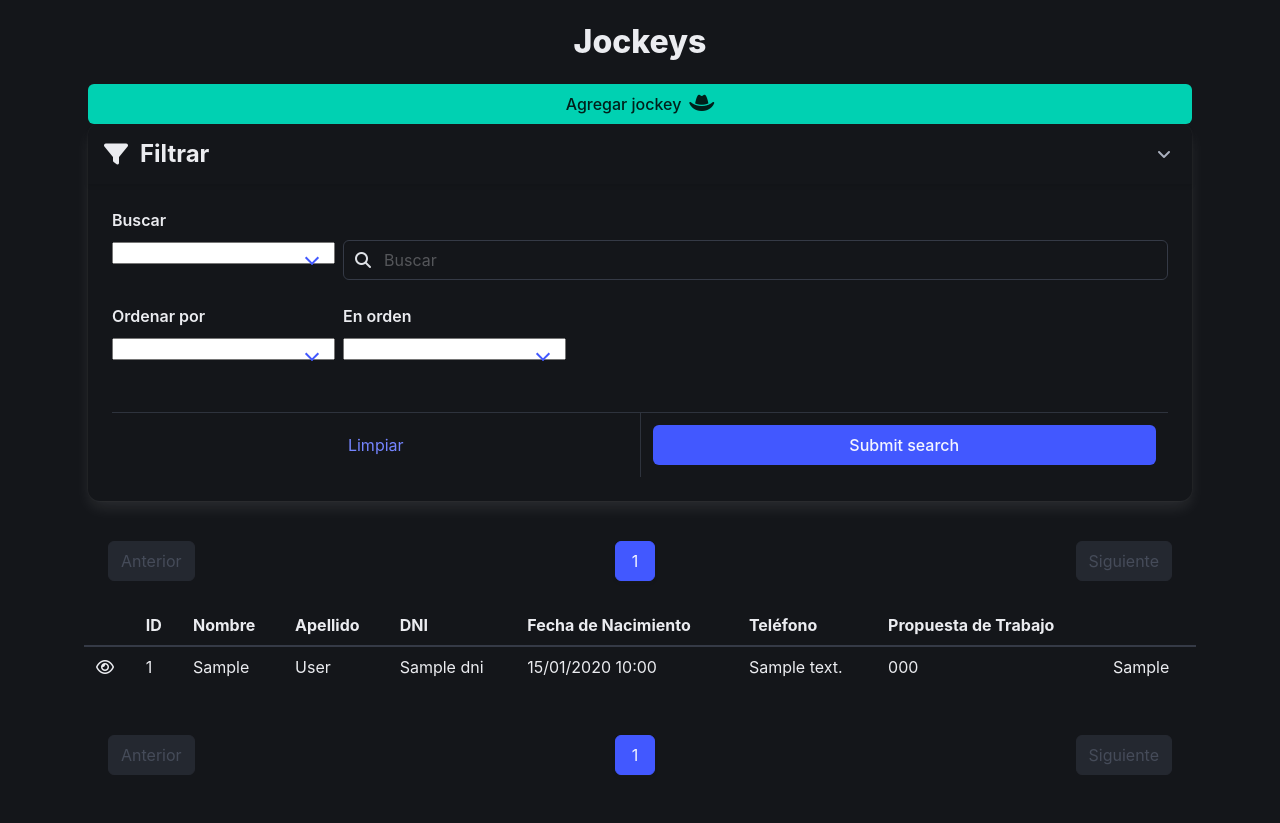
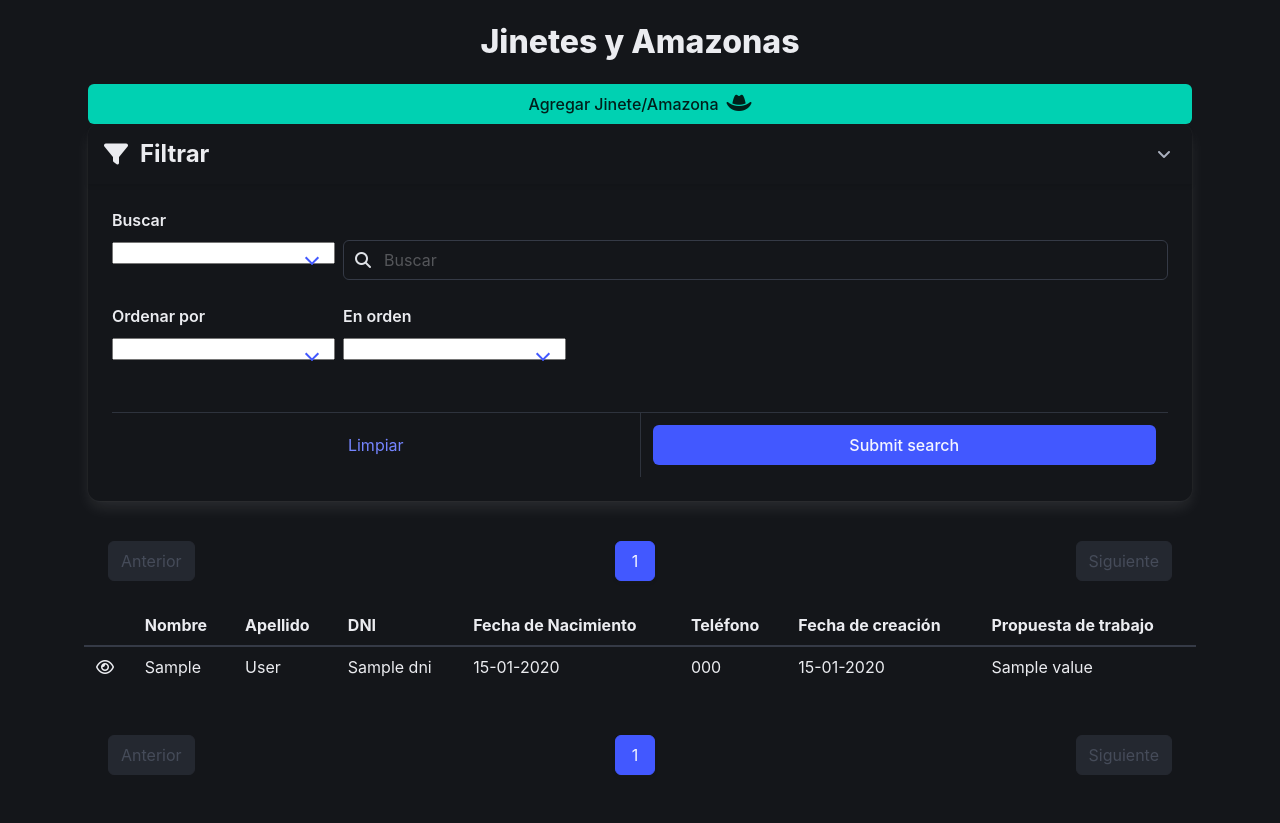
Before and after one commit to notjuanitorres/proyecto2024-CEDICA, a Flask app: template admin/src/web/templates/jockey_amazon/jockeys_amazons.html in a window 1280 px wide. Shown: the part 92-915 px from the top of the page. Run offline with Flask 3, Linux system fonts and the light colour scheme; the template is opened without the code that fills it: most values are stand-ins (such as "Sample title", 1, 10 or a date in 2020); form fields are guessed from the names that the template uses; parts of the project's set-up code (start-up, migrations or seed data) failed here and were passed over; some libraries are stand-ins or nearby versions.

Commit message:
edit j&a index page

```diff
--- a/admin/src/web/templates/jockey_amazon/jockeys_amazons.html
+++ b/admin/src/web/templates/jockey_amazon/jockeys_amazons.html
@@ -14,12 +14,12 @@
 {% endblock %}
 
 {% block inner_title %}
-  Jockeys
+  Jinetes y Amazonas
 {% endblock %}
 
 {% block create_button %}
   <a class="button is-primary level-item" href="{{ url_for('jockey_amazon_bp.create_jockey')}}">
-    Agregar jockey
+    Agregar Jinete/Amazona
     <i class="fa-solid fa-hat-cowboy ml-2 is-size-5"></i>
   </a>
 {% endblock %}
@@ -29,14 +29,13 @@
 
 {% block table_header %}
   <th></th>
-  <th>ID</th>
   <th>Nombre</th>
   <th>Apellido</th>
   <th>DNI</th>
   <th>Fecha de Nacimiento</th>
   <th>Teléfono</th>
-  <th>Propuesta de Trabajo</th>
-  <th></th>
+  <th>Fecha de creación</th>
+  <th>Propuesta de trabajo</th>
 {% endblock %}
 
 {% block top_pagination %}
@@ -65,14 +64,13 @@
         )
       }}
     </td>
-    <td><span class="is-hidden-tablet has-text-weight-bold">ID: </span>{{ jockey.id }}</td>
     <td><span class="is-hidden-tablet has-text-weight-bold">Nombre: </span>{{ jockey.first_name }}</td>
     <td><span class="is-hidden-tablet has-text-weight-bold">Apellido: </span>{{ jockey.last_name }}</td>
     <td><span class="is-hidden-tablet has-text-weight-bold">DNI: </span>{{ jockey.dni }}</td>
-    <td><span class="is-hidden-tablet has-text-weight-bold">Fecha de Nacimiento: </span>{{ jockey.birth_date | format_date }}</td>
-    <td><span class="is-hidden-tablet has-text-weight-bold">Dirección: </span>{{ jockey.address }}</td>
+    <td><span class="is-hidden-tablet has-text-weight-bold">Fecha de Nacimiento: </span>{{ jockey.birth_date.strftime('%d-%m-%Y') }}</td>
     <td><span class="is-hidden-tablet has-text-weight-bold">Teléfono: </span>{{ jockey.phone }}</td>
-    <td><span class="is-hidden-tablet has-text-weight-bold">Propuesta de Trabajo: </span>{{ jockey.work_proposal }}</td>
+    <td><span class="is-hidden-tablet has-text-weight-bold">Fecha de creación: </span>{{ jockey.inserted_at.strftime('%d-%m-%Y') }}</td>
+    <td><span class="is-hidden-tablet has-text-weight-bold">Propuesta de Trabajo: </span>{{ jockey.work_assignment.proposal.value }}</td>
     <td class="is-hidden-tablet is-flex">
       <a href="{{ url_for('jockey_amazon_bp.show_jockey', jockey_id=jockey.id)}}" class="button is-flex-grow-1 ">
         <span class="is-bold">
```
Also changed, not shown: admin/src/core/seeds.py (+16 -12 lines).
